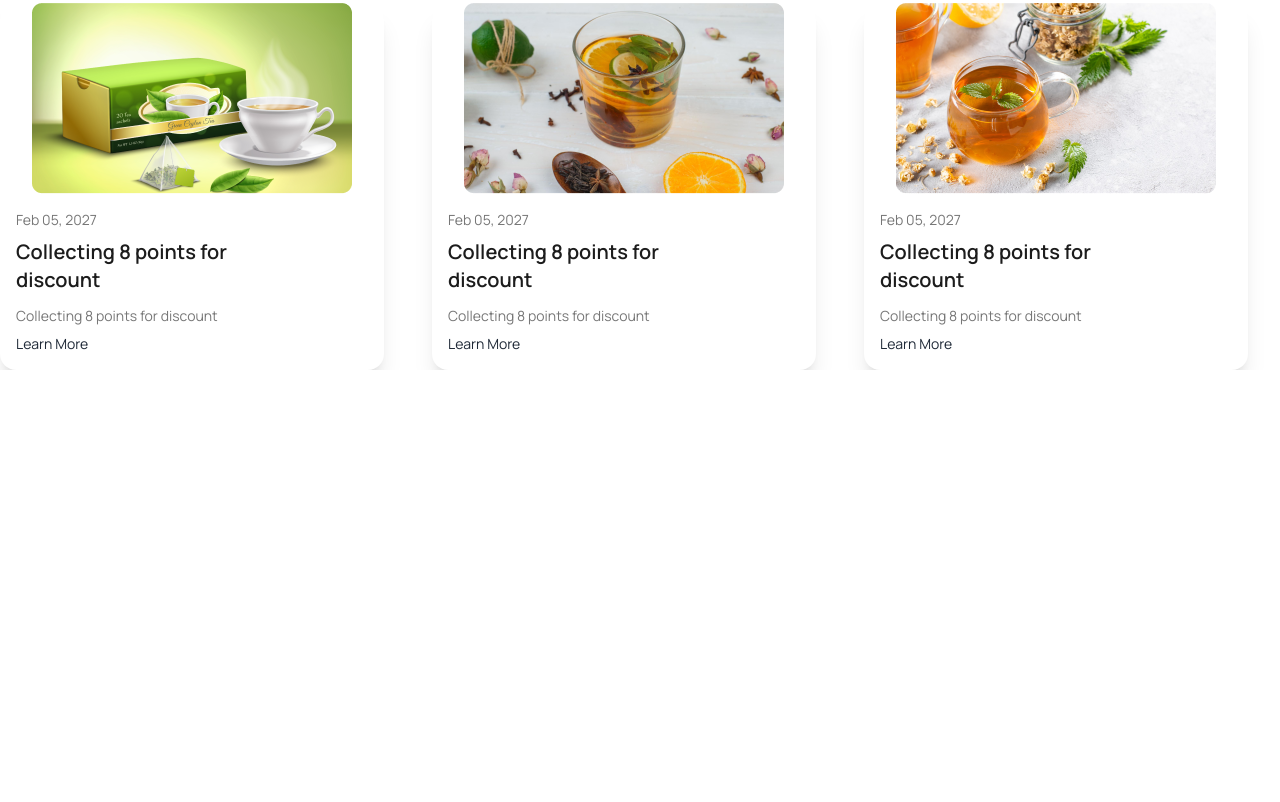
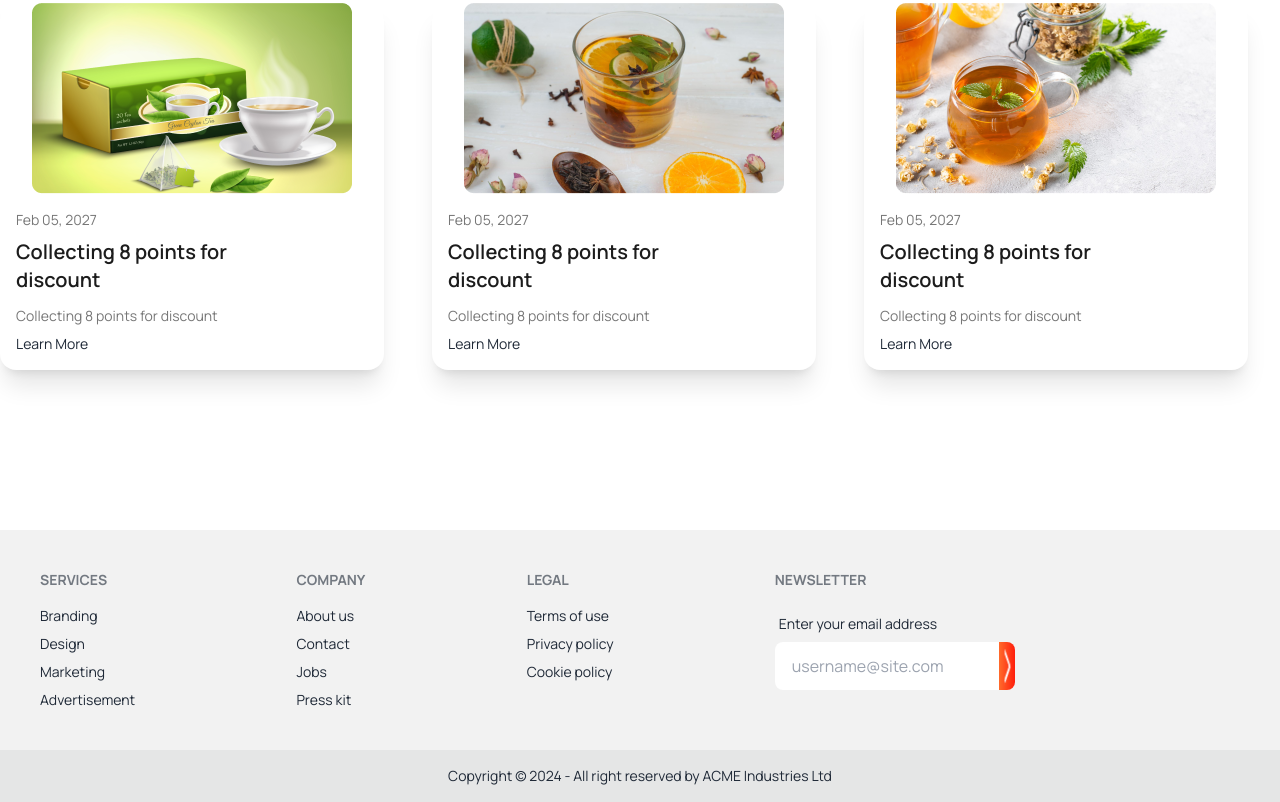
Before and after one commit to sajib689/milestone-03-tea-house, a plain HTML site: page index.html in a window 1280 px wide. Shown: the part 3370-4172 px from the top of the page. Before the commit the page ends 3740 px from the top, so only its background shows below. Drawn offline with nearby package versions, Linux system fonts and the light colour scheme.

Commit message:
footer start

```diff
--- a/index.html
+++ b/index.html
@@ -370,7 +370,47 @@
         </div>
        </div>
       </section>
-      <!--  -->
+
     </main>
+    <!-- footer -->
+    <footer class="mt-40 container mx-auto footer p-10 bg-base-200 text-base-content">
+      <nav>
+        <header class="footer-title">Services</header>
+        <a class="link link-hover">Branding</a>
+        <a class="link link-hover">Design</a>
+        <a class="link link-hover">Marketing</a>
+        <a class="link link-hover">Advertisement</a>
+      </nav>
+      <nav>
+        <header class="footer-title">Company</header>
+        <a class="link link-hover">About us</a>
+        <a class="link link-hover">Contact</a>
+        <a class="link link-hover">Jobs</a>
+        <a class="link link-hover">Press kit</a>
+      </nav>
+      <nav>
+        <header class="footer-title">Legal</header>
+        <a class="link link-hover">Terms of use</a>
+        <a class="link link-hover">Privacy policy</a>
+        <a class="link link-hover">Cookie policy</a>
+      </nav>
+      <form>
+        <header class="footer-title">Newsletter</header>
+        <fieldset class="form-control w-80">
+          <label class="label">
+            <span class="label-text">Enter your email address</span>
+          </label>
+          <div class="join">
+            <input type="text" placeholder="username@site.com" class="input join-item" />
+            <img class="join-item w-[16px]" src="./images/Frame 4140.png" alt="">
+          </div>
+        </fieldset>
+      </form>
+    </footer>
+    <footer class="footer footer-center p-4 bg-base-300 text-base-content">
+      <aside>
+        <p>Copyright © 2024 - All right reserved by ACME Industries Ltd</p>
+      </aside>
+    </footer>
   </body>
 </html>
```
Also changed, not shown: images/Frame 4140.png (added).
